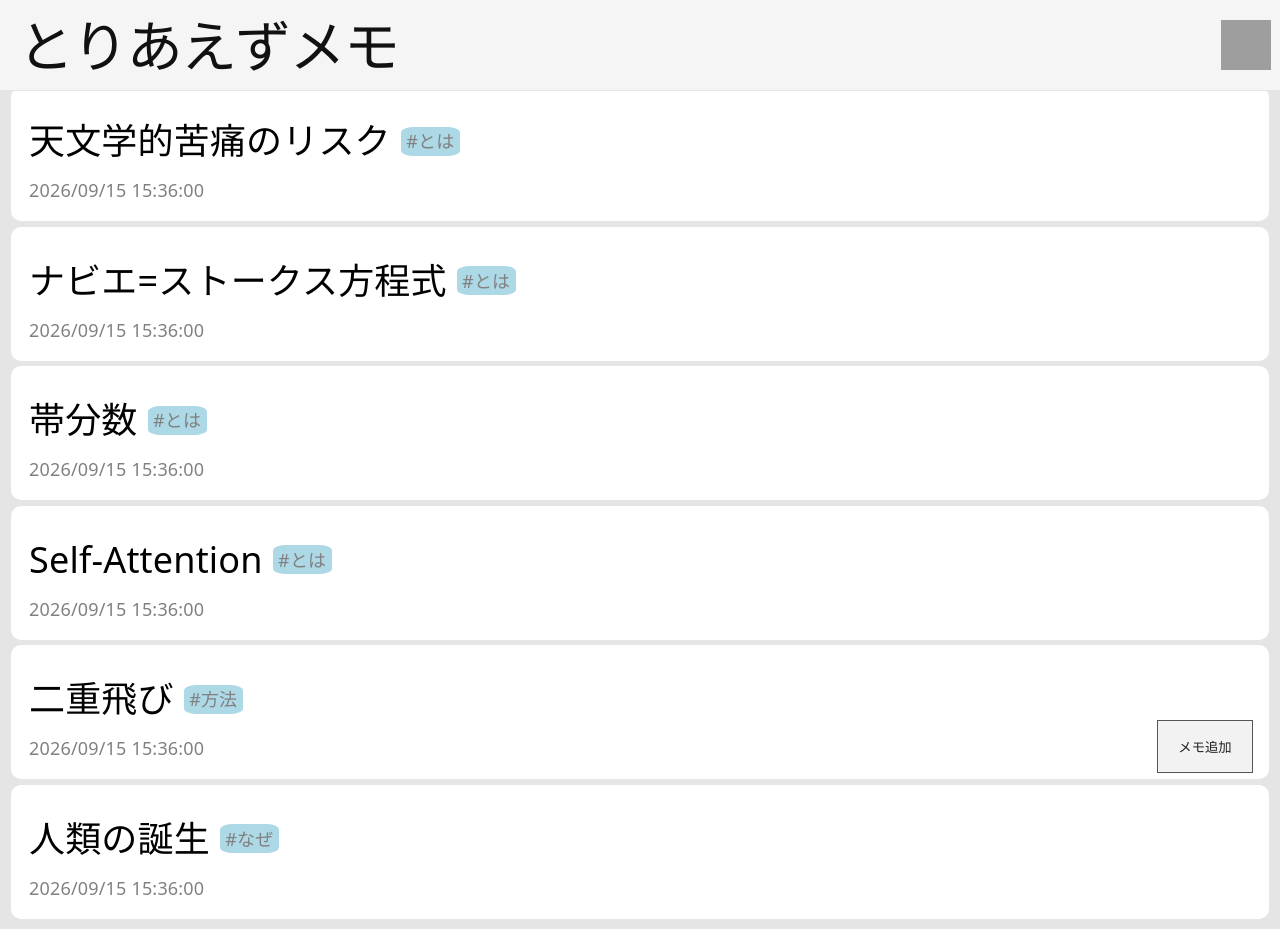
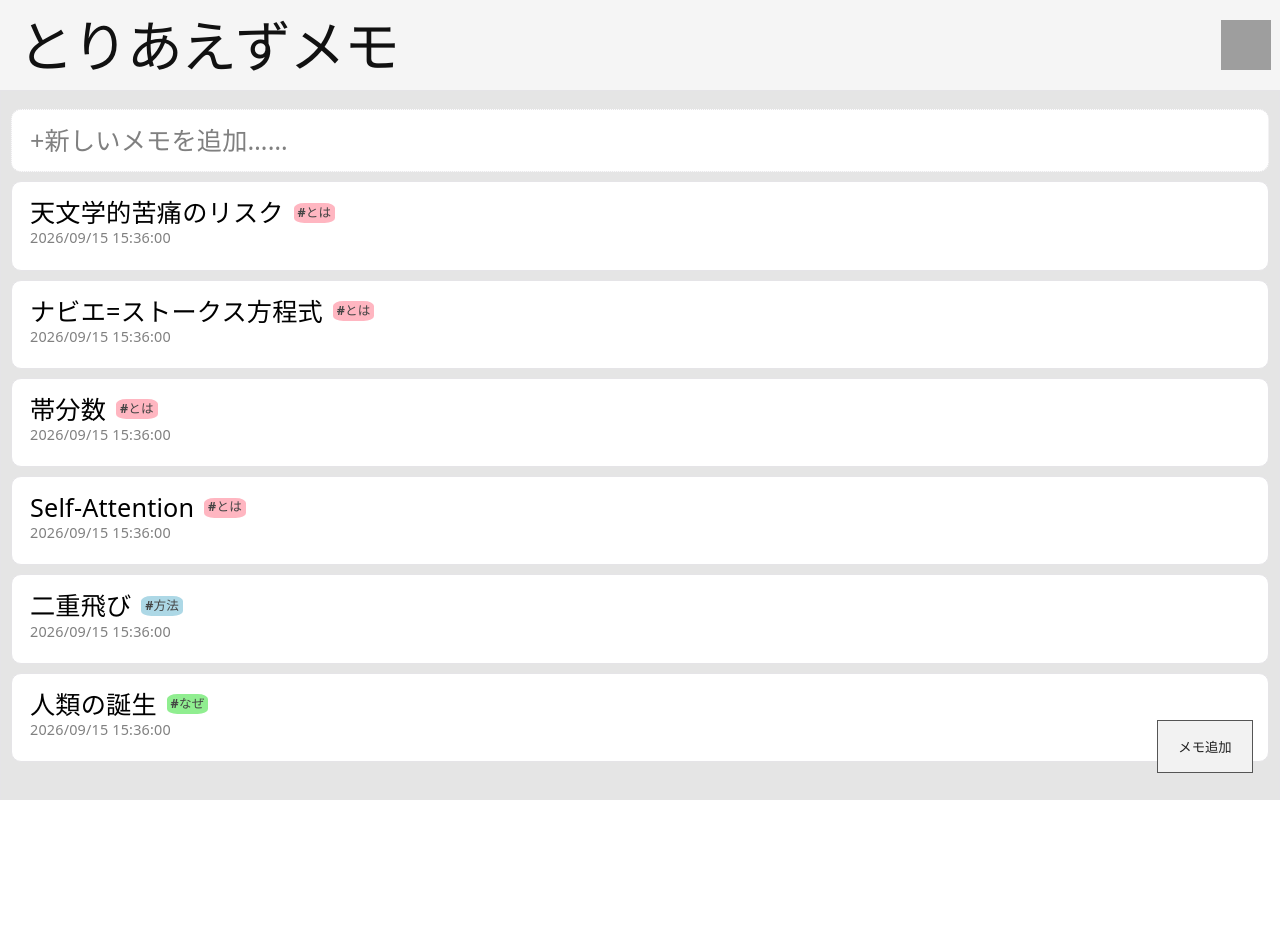
Before and after one commit to ak-2302/forgechu, a React (Vite) app in the folder vite-project/: page / in a window 1280 px wide. After the commit the page ends 800 px from the top, so only its background shows below. Built offline with nearby package versions, Linux system fonts and the light colour scheme; grey boxes are pictures that could not be loaded.

Commit message:
一時保存する

```diff
--- a/vite-project/src/App.css
+++ b/vite-project/src/App.css
@@ -57,5 +57,5 @@ font-weight: 700;
   display: flex;
   flex-direction: column;
   padding: 10px;
-  margin-top: 4em;
+  margin-top: 5rem;
 }
--- a/vite-project/src/App.tsx
+++ b/vite-project/src/App.tsx
@@ -1,8 +1,45 @@
 import './App.css'
 import MemoCard from './components/MemoCard'
 
+
+interface MemoData {
+  textData: string;
+  date: string;
+  tags: string[];
+}
 function App() {
-
+  const memoData: MemoData[] = [
+    {
+      "textData": "天文学的苦痛のリスク",
+      "date": "2026/09/15 15:36:00",
+      "tags": ["とは"]
+    },
+    {
+      "textData": "ナビエ=ストークス方程式",
+      "date": "2026/09/15 15:36:00",
+      "tags": ["とは"]
+    },
+    {
+      "textData": "帯分数",
+      "date": "2026/09/15 15:36:00",
+      "tags": ["とは"]
+    },
+    {
+      "textData": "Self-Attention",
+      "date": "2026/09/15 15:36:00",
+      "tags": ["とは"]
+    },
+    {
+      "textData": "二重飛び",
+      "date": "2026/09/15 15:36:00",
+      "tags": ["方法"]
+    },
+    {
+      "textData": "人類の誕生",
+      "date": "2026/09/15 15:36:00",
+      "tags": ["なぜ"]
+    }
+  ]
   return (
     <>
       <div id="header">
@@ -16,38 +53,23 @@ function App() {
       </div>
       <div id="memo-list">
         <MemoCard
-          textData={"天文学的苦痛のリスク"}
-          date={"2026/09/15 15:36:00"}
-          tags={["とは"]}
+          textData={"+新しいメモを追加……"}
+          date={""}
+          tags={[]}
+          isNewMemo={true}
         ></MemoCard>
-        <MemoCard
-          textData={"ナビエ=ストークス方程式"}
-          date={"2026/09/15 15:36:00"}
-          tags={["とは"]}
-        ></MemoCard>
-        <MemoCard
-          textData={"帯分数"}
-          date={"2026/09/15 15:36:00"}
-          tags={["とは"]}
-        ></MemoCard>
-        <MemoCard
-          textData={"Self-Attention"}
-          date={"2026/09/15 15:36:00"}
-          tags={["とは"]}
-        ></MemoCard>
-        <MemoCard
-          textData={"二重飛び"}
-          date={"2026/09/15 15:36:00"}
-          tags={["方法"]}
-        ></MemoCard>
-        <MemoCard
-          textData={"人類の誕生"}
-          date={"2026/09/15 15:36:00"}
-          tags={["なぜ"]}
-        ></MemoCard>
+        {memoData.map((memo) => (
+          <MemoCard
+            textData={memo.textData}
+            date={memo.date}
+            tags={memo.tags}
+          ></MemoCard>
+        ))}
       </div>
 
-      <button id="add-memo-button" type="button">メモ追加</button>
+      <button id="add-memo-button" type="button">
+        メモ追加
+      </button>
     </>
   );
 }
--- a/vite-project/src/components/MemoCard.css
+++ b/vite-project/src/components/MemoCard.css
@@ -5,9 +5,10 @@
     border-radius: 10px;
     width: 100%;
     background-color: white;
-    padding: 1em;
+    padding: 1rem;
     overflow: contain;
-    margin-top: 0.3em;
+    border: 1px solid var(--border);
+    margin-top: 0.5rem;
 }
 .memo-text-row {
     display: flex;
@@ -17,13 +18,12 @@
     overflow: hidden;
     white-space: nowrap;
     text-align: left;
-    color: black;
     display: block;
-    font-size: 2em;
-    line-height: 2em;
+    font-size: 1.4rem;
+    line-height: 1.4rem;
 }
 .memo-date {
     color: gray;
-    font-size: 1em;
+    font-size: 0.8rem;
     text-align: left;
 }
--- a/vite-project/src/components/MemoCard.tsx
+++ b/vite-project/src/components/MemoCard.tsx
@@ -1,18 +1,26 @@
 import "./MemoCard.css";
 import MemoTag from "./MemoTag";
+
 
 const MemoCard = (props: {
   textData: string;
   date: string;
   tags: string[];
+  isNewMemo?: boolean;
 }) => {
   return (
-    <div className="memo-card">
+    <div
+      className="memo-card"
+      style={{
+        color: props.isNewMemo ? "gray" : "black",
+        borderStyle: props.isNewMemo ? "dotted" : "solid",
+      }}
+    >
       <div className="memo-text-row">
         <p className="memo-text">{props.textData}</p>
         <>
-          {props.tags.map(tagging => (
-            <MemoTag tag={ tagging }></MemoTag>
+          {props.tags.map((tag) => (
+            <MemoTag tag={tag}></MemoTag>
           ))}
         </>
       </div>
--- a/vite-project/src/components/MemoTag.css
+++ b/vite-project/src/components/MemoTag.css
@@ -1,13 +1,14 @@
 .memotag {
     display: block;
     margin: 0.3em;
-    font-size: 1em;
-    line-height: 1em;
-    border-radius: 20%;
+    font-size: 0.7rem;
+    line-height: 0.7rem;
+    border-radius: 25%;
     background-color: lightblue;
-    color: gray;
+    color: #444444;
     padding: 0.3em;
-    height: 1em;
+    height: 0.7rem;
     margin: auto 0;
     margin-left: 10px;
+    font-weight: 600;
 }
--- a/vite-project/src/components/MemoTag.tsx
+++ b/vite-project/src/components/MemoTag.tsx
@@ -1,10 +1,11 @@
 import "./MemoTag.css"
 
+import { tagColors } from "../utils/tag";
 const MemoTag = (props: {
   tag: string
 }) => {
   return (
-    <div className="memotag">
+    <div className="memotag" style={{ backgroundColor: tagColors[props.tag] || "#D3D3D3" }}>
         #{props.tag}
     </div>
   );
--- /dev/null
+++ b/vite-project/src/utils/tag.ts
@@ -0,0 +1,6 @@
+
+export const tagColors: { [key: string]: string } = {
+  とは: "#FFB6C1",
+  方法: "#ADD8E6",
+  なぜ: "#90EE90",
+};
```
